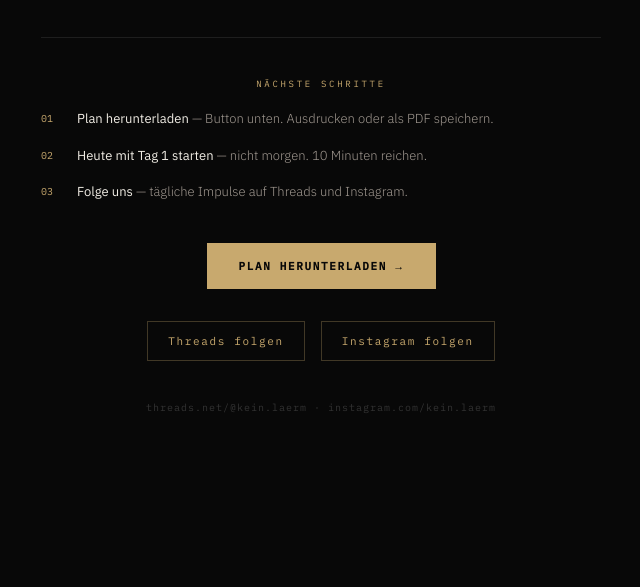
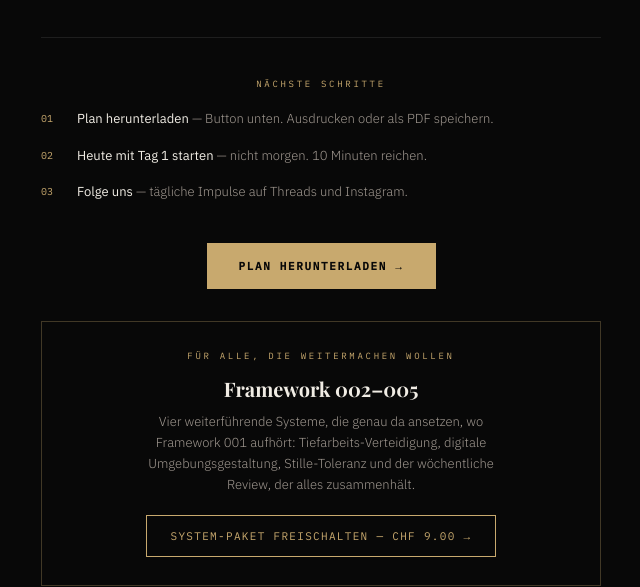
Before and after one commit to Finoro/finoro-pages, a plain HTML site: page keinlaerm/danke.html in a window 1280 px wide. Shown: the part 373-960 px from the top of the page, without its empty margins (319-959 px from the left). Before the commit the page ends 827 px from the top, so only its background shows below. Drawn offline with nearby package versions, Linux system fonts and the light colour scheme; a web font is replaced by a local one.

Commit message:
Update danke.html

```diff
--- a/keinlaerm/danke.html
+++ b/keinlaerm/danke.html
@@ -134,6 +134,72 @@
     font-weight: 400;
   }
 
+  /* Download CTA (freebie) */
+  .download-cta {
+    display: inline-block;
+    background: var(--gold);
+    color: var(--black);
+    padding: 16px 32px;
+    text-decoration: none;
+    font-family: 'IBM Plex Mono', monospace;
+    font-size: 11px;
+    letter-spacing: 0.15em;
+    text-transform: uppercase;
+    font-weight: 600;
+  }
+
+  /* Tripwire offer block */
+  .tripwire {
+    border: 1px solid rgba(200,169,110,0.3);
+    padding: 28px 24px;
+    margin-bottom: 40px;
+    text-align: center;
+  }
+
+  .tripwire-label {
+    font-family: 'IBM Plex Mono', monospace;
+    font-size: 9px;
+    letter-spacing: 0.3em;
+    color: var(--gold);
+    text-transform: uppercase;
+    margin-bottom: 14px;
+  }
+
+  .tripwire-title {
+    font-family: 'Playfair Display', serif;
+    font-size: 20px;
+    font-weight: 700;
+    color: var(--cream);
+    margin-bottom: 10px;
+  }
+
+  .tripwire-desc {
+    font-size: 13px;
+    color: #a09890;
+    line-height: 1.6;
+    margin-bottom: 20px;
+    max-width: 380px;
+    margin-left: auto;
+    margin-right: auto;
+  }
+
+  .tripwire-cta {
+    display: inline-block;
+    border: 1px solid var(--gold);
+    color: var(--gold);
+    padding: 13px 24px;
+    text-decoration: none;
+    font-family: 'IBM Plex Mono', monospace;
+    font-size: 11px;
+    letter-spacing: 0.12em;
+    text-transform: uppercase;
+    transition: background 0.2s;
+  }
+
+  .tripwire-cta:hover {
+    background: rgba(200,169,110,0.08);
+  }
+
   /* Social links */
   .social {
     display: flex;
@@ -189,6 +255,7 @@
 <script>
 const params = new URLSearchParams(window.location.search);
 const status = params.get('status') || 'confirmed';
+const leadId = params.get('lid');
 
 const states = {
   confirmed: {
@@ -202,7 +269,8 @@ const states = {
       { n:'03', text: '<strong>Folge uns</strong> — tägliche Impulse auf Threads und Instagram.' }
     ],
     showSocial: true,
-    showDownload: true
+    showDownload: true,
+    showTripwire: true
   },
   already_confirmed: {
     cls     : 'state-already',
@@ -271,11 +339,28 @@ if (s.steps.length > 0) {
 
 const downloadHtml = s.showDownload ? `
   <div style="margin-bottom:32px;">
-    <a href="https://go.finoro.ch/freebie.pdf"
-       style="display:inline-block;background:#c8a96e;color:#080808;padding:16px 32px;
-              text-decoration:none;font-family:'IBM Plex Mono',monospace;font-size:11px;
-              letter-spacing:0.15em;text-transform:uppercase;font-weight:600;">
+    <a href="https://go.finoro.ch/freebie.pdf" class="download-cta">
       Plan herunterladen →
+    </a>
+  </div>
+` : '';
+
+// Tripwire-CTA: client_reference_id wird unten per Script aus ?lid= nachgetragen,
+// falls die Seite mit Lead-Bezug aufgerufen wurde. Ohne ?lid= bleibt der Link
+// funktional (Kauf geht durch), nur ohne automatische Zuordnung zum Lead.
+const tripwireHtml = s.showTripwire ? `
+  <div class="tripwire">
+    <div class="tripwire-label">Für alle, die weitermachen wollen</div>
+    <div class="tripwire-title">Framework 002–005</div>
+    <div class="tripwire-desc">
+      Vier weiterführende Systeme, die genau da ansetzen, wo Framework 001 aufhört:
+      Tiefarbeits-Verteidigung, digitale Umgebungsgestaltung, Stille-Toleranz und der
+      wöchentliche Review, der alles zusammenhält.
+    </div>
+    <a href="https://buy.stripe.com/aFa9ATafAgzs6RbgDncIE01"
+       data-tripwire-link
+       class="tripwire-cta">
+      System-Paket freischalten — CHF 9.00 →
     </a>
   </div>
 ` : '';
@@ -303,10 +388,25 @@ document.getElementById('content').innerHTML = `
   <div class="divider"></div>
   ${stepsHtml}
   ${downloadHtml}
+  ${tripwireHtml}
   ${socialHtml}
   ${backHtml}
   <p class="fine">threads.net/@kein.laerm · instagram.com/kein.laerm</p>
 `;
+
+// Lead-Zuordnung nachtragen: läuft NACH dem innerHTML-Aufbau oben, damit die
+// Elemente im DOM existieren, wenn hier danach gesucht wird.
+if (leadId) {
+  document.querySelectorAll('a[data-tripwire-link]').forEach(function(link) {
+    const url = new URL(link.href);
+    url.searchParams.set('client_reference_id', leadId);
+    link.href = url.toString();
+  });
+
+  document.querySelectorAll('stripe-buy-button').forEach(function(btn) {
+    btn.setAttribute('client-reference-id', leadId);
+  });
+}
 </script>
 
 </body>
```
